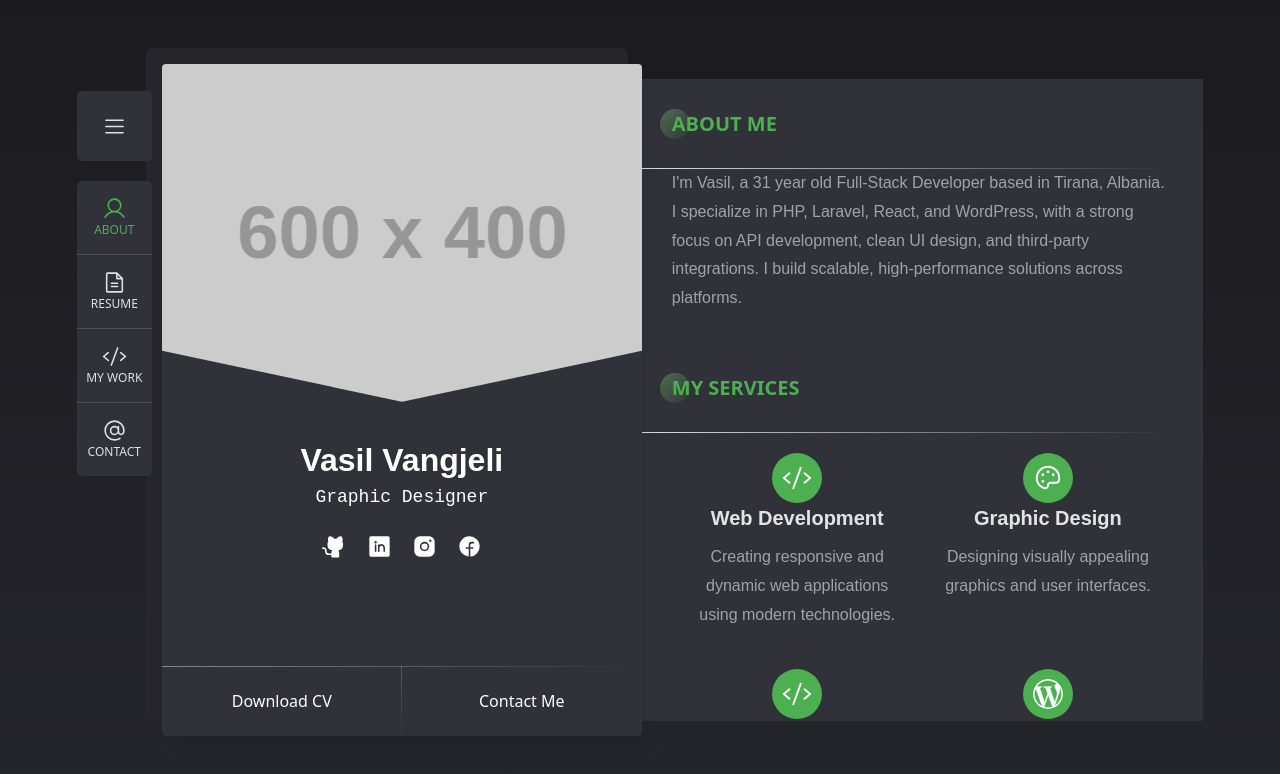
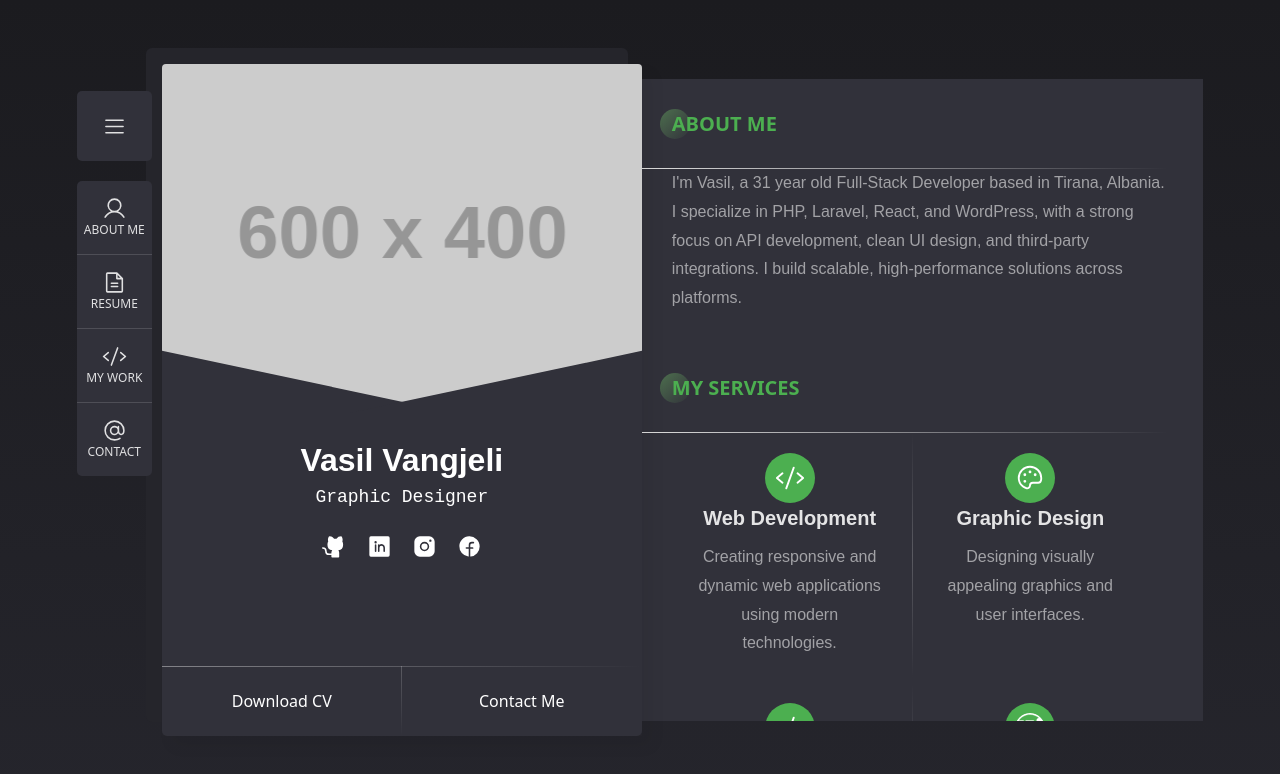
Before and after one commit to vasil14/my-cv-website, a React (Vite) app: page / in a window 1280 px wide. Shown: the top 774 px of the page. Built offline with nearby package versions, Linux system fonts and the light colour scheme.

Commit message:
On click scroll to section (mobile)

```diff
--- a/src/components/AboutMe/index.jsx
+++ b/src/components/AboutMe/index.jsx
@@ -16,6 +16,7 @@ const ServicesContainer = styled.div`
   display: flex;
   flex-wrap: wrap;
   width: 100%;
+  gap: 5px;
 `;
 
 const ServiceBlock = styled.div`
@@ -25,49 +26,48 @@ const ServiceBlock = styled.div`
   align-items: center;
   text-align: center;
   padding: 20px;
-  width: 50%;
+  width: 47%;
   box-sizing: border-box; /* ensures padding/border don't break layout */
   // border-right: 1px solid #4caf50;
   // border-bottom: 1px solid #4caf50;
 
-  // &::before {
-  //   content: "";
-  //   position: absolute;
-  //   top: 0;
-  //   left: 0;
-  //   width: 0.5px;
-  //   height: 100%;
-  //   background: linear-gradient(
-  //     to bottom,
-  //     rgba(255, 255, 255, 0),
-  //     rgba(255, 255, 255, 0.2),
-  //     rgba(255, 255, 255, 0)
-  //   );
-  // }
+  &:nth-child(even)::before {
+    content: "";
+    position: absolute;
+    top: 0;
+    left: 0;
+    width: 0.5px;
+    height: 100%;
+    background: linear-gradient(
+      to bottom,
+      rgba(255, 255, 255, 0),
+      rgba(255, 255, 255, 0.2),
+      rgba(255, 255, 255, 0)
+    );
+  }
 
-  // &::after {
-  //   content: "";
-  //   position: absolute;
-  //   top: 0;
-  //   right: 0;
-  //   width: 0.5px;
-  //   height: 100%;
-  //   background: linear-gradient(
-  //     to bottom,
-  //     rgba(255, 255, 255, 0),
-  //     rgba(255, 255, 255, 0.2),
-  //     rgba(255, 255, 255, 0)
-  //   );
-  // }
+  &::after {
+    content: "";
+    position: absolute;
+    bottom: 0;
+    right: 0;
+    height: 0.5px;
+    width: 100%;
+    background: linear-gradient(
+      to right,
+      rgba(255, 255, 255, 0),
+      rgba(255, 255, 255, 0.2),
+      rgba(255, 255, 255, 0)
+    );
+  }
 
   /* Remove double borders in the middle */
-  // &:nth-child(odd) {
-  //   border-right: none;
-  // }
+  &:nth-child(odd) {
+    border-right: none;
+  }
 
   @media (max-width: 1024px) {
-    width: 100%;
-    border-right: 1px solid #4caf50; /* restore border for single column */
+    width: 50%;
   }
 
   svg,
@@ -109,7 +109,7 @@ const AboutMe = ({ isActive }) => {
   }
 
   return (
-    <MainContent title="About Me" isActive={isActive}>
+    <MainContent id="about-me" title="About Me" isActive={isActive}>
       <ShortDescription>
         I'm Vasil, a {age} year old Full-Stack Developer based in Tirana,
         Albania. I specialize in PHP, Laravel, React, and WordPress, with a
--- a/src/components/Contact/index.jsx
+++ b/src/components/Contact/index.jsx
@@ -2,7 +2,7 @@ import MainContent from "../MainContent";
 
 const Contact = ({ isActive }) => {
   return (
-    <MainContent title="Contact" isActive={isActive}>
+    <MainContent id="contact" title="Contact" isActive={isActive}>
       <h1>Contact Content Here</h1>
     </MainContent>
   );
--- a/src/components/MainContent/index.jsx
+++ b/src/components/MainContent/index.jsx
@@ -1,8 +1,8 @@
 import { ContentContainer, ContentWrapper, TitleHeader } from "./styles";
 
-const MainContent = ({ title, children, isActive }) => {
+const MainContent = ({ title, children, isActive, id }) => {
   return (
-    <ContentContainer $isActive={isActive}>
+    <ContentContainer id={id} $isActive={isActive}>
       <ContentWrapper>
         <TitleHeader>{title}</TitleHeader>
         {children}
--- a/src/components/MyWork/index.jsx
+++ b/src/components/MyWork/index.jsx
@@ -2,7 +2,7 @@ import MainContent from "../MainContent";
 
 const MyWork = ({ isActive }) => {
   return (
-    <MainContent title="My Work" isActive={isActive}>
+    <MainContent id="my-work" title="My Work" isActive={isActive}>
       <h1>My Work Content Here</h1>
     </MainContent>
   );
--- a/src/components/Resume/index.jsx
+++ b/src/components/Resume/index.jsx
@@ -2,7 +2,7 @@ import MainContent from "../MainContent";
 
 const Resume = ({ isActive }) => {
   return (
-    <MainContent title="Resume" isActive={isActive}>
+    <MainContent id="resume" title="Resume" isActive={isActive}>
       <h1>Resume Content Here</h1>
     </MainContent>
   );
--- a/src/components/Sidebar/index.jsx
+++ b/src/components/Sidebar/index.jsx
@@ -9,10 +9,10 @@ import {
 
 const VerticalSidebar = ({ active, setActiveSection }) => {
   const menuItems = [
-    { label: "ABOUT", icon: <UserIcon size={25} /> },
-    { label: "RESUME", icon: <FileTextIcon size={25} /> },
-    { label: "MY WORK", icon: <CodeIcon size={25} /> },
-    { label: "CONTACT", icon: <AtIcon size={25} /> },
+    { id: "about-me", label: "ABOUT ME", icon: <UserIcon size={25} /> },
+    { id: "resume", label: "RESUME", icon: <FileTextIcon size={25} /> },
+    { id: "my-work", label: "MY WORK", icon: <CodeIcon size={25} /> },
+    { id: "contact", label: "CONTACT", icon: <AtIcon size={25} /> },
   ];
 
   return (
@@ -25,7 +25,21 @@ const VerticalSidebar = ({ active, setActiveSection }) => {
           <MenuItem
             key={item.label}
             className={active === item.label ? "active" : ""}
-            onClick={() => setActiveSection(item.label)}
+            onClick={() => {
+              setActiveSection(item.label);
+
+              const section = document.getElementById(item.id);
+
+              console.log(item.id);
+              console.log(section);
+
+              if (section) {
+                section.scrollIntoView({
+                  behavior: "smooth", // smooth scroll
+                  block: "start", // align to top
+                });
+              }
+            }}
           >
             {item.icon}
             <Label>{item.label}</Label>
--- a/src/components/Sidebar/styles.jsx
+++ b/src/components/Sidebar/styles.jsx
@@ -11,7 +11,7 @@ export const Sidebar = styled.div`
 
   @media (max-width: 1024px) {
     position: fixed;
-    top: unset;
+    top: 25px;
     margin-left: -85px;
   }
 `;
--- a/src/components/profile/styles.jsx
+++ b/src/components/profile/styles.jsx
@@ -18,6 +18,8 @@ export const ProfileWrapper = styled.div`
   @media (max-width: 1024px) {
     max-width: unset;
     height: auto;
+    min-height: 600px;
+    margin-top: 35px;
   }
 `;
 
--- a/src/styles.jsx
+++ b/src/styles.jsx
@@ -29,6 +29,7 @@ export const ContentContainer = styled.div`
     flex-direction: column;
     overflow-x: auto;
     gap: 15px;
+    height: 100%;
   }
 `;
 
```
